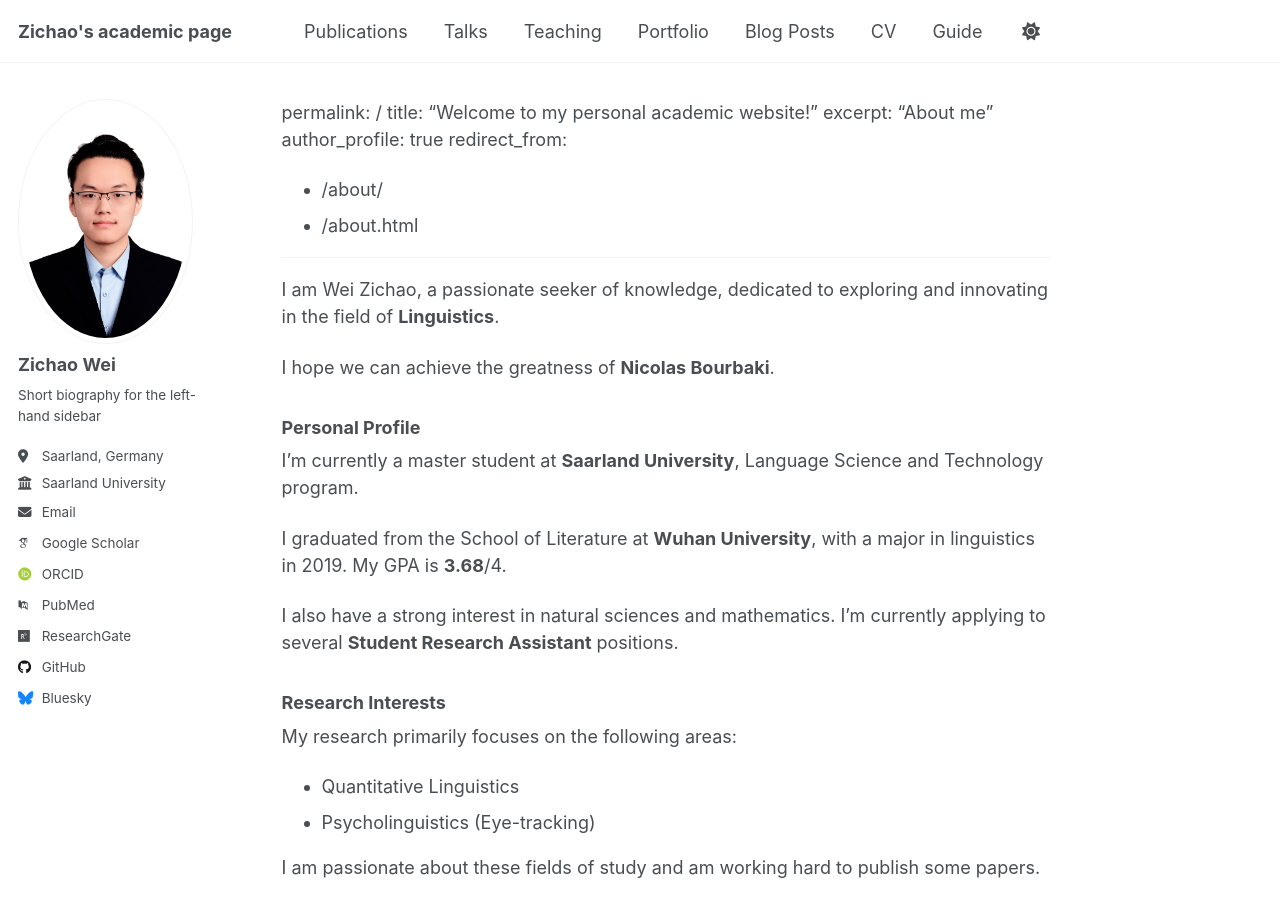
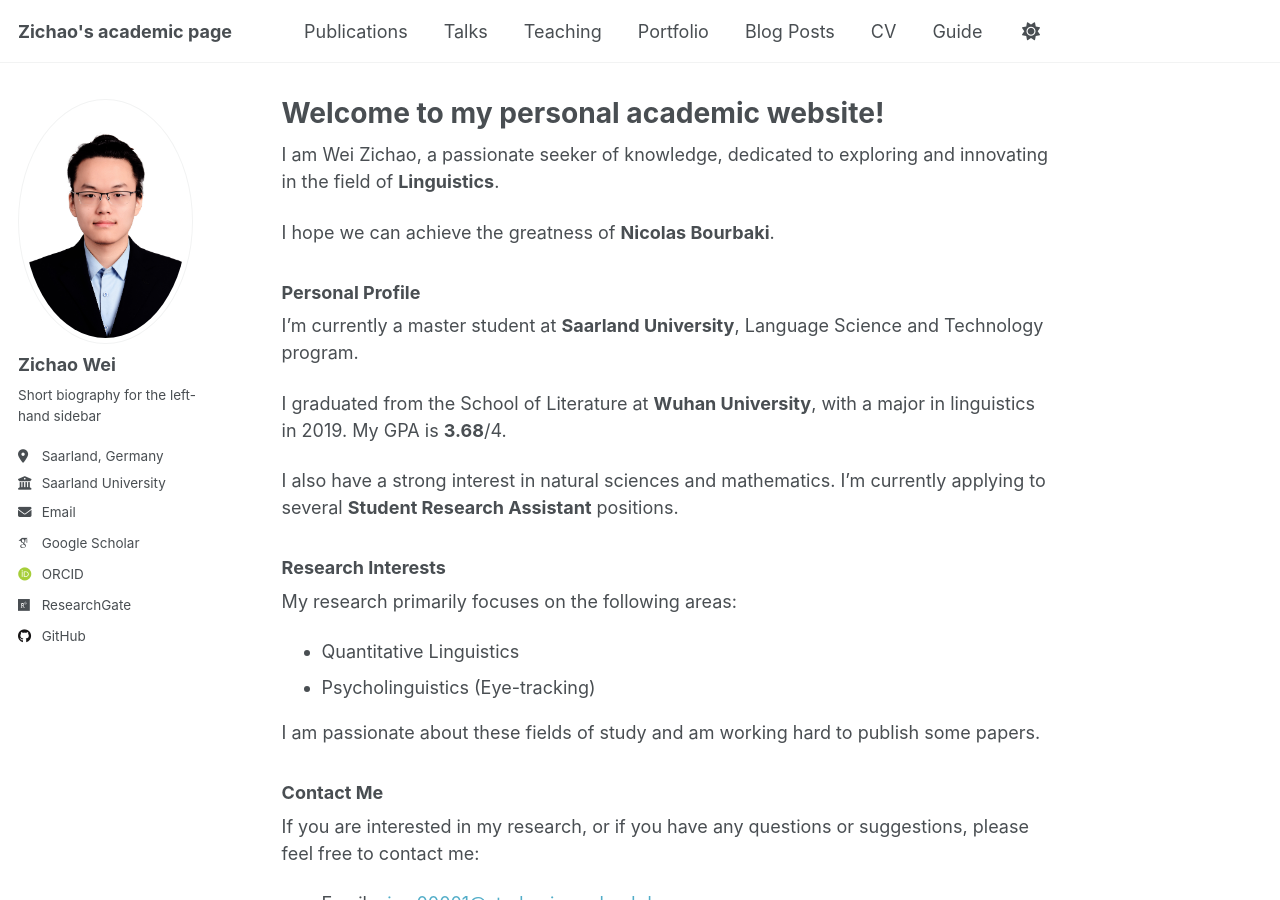
Before and after one commit to exusiaiwei/exusiaiwei.github.io, a Jekyll site: the page built from _pages/about.md, in a window 1280 px wide and 900 px high. Built offline with Jekyll 4.4.1, drawn with Linux system fonts in a browser that asks for light colours; some web fonts are replaced; our own code applies the rules of GitHub Pages for plain Markdown files.

Commit message:
✨ feat(config): Update author social media links and modify about page metadata

```diff
--- a/_config.yml
+++ b/_config.yml
@@ -37,7 +37,7 @@ author:
   impactstory      : # URL
   orcid            : "http://orcid.org/0009-0008-7739-0648"
   semantic         : # URL
-  pubmed           : "https://www.ncbi.nlm.nih.gov/pubmed/?term=john+snow"
+  pubmed           : #"https://www.ncbi.nlm.nih.gov/pubmed/?term=john+snow"
   researchgate     : "https://www.researchgate.net/profile/Zichao-Wei-3"
   scopus           : # URL
 
@@ -50,7 +50,7 @@ author:
   stackoverflow    : # User number or user number and name (i.e., use "1" or "1/jeff-atwood")
 
   # Social media
-  bluesky          : "bsky.app" # Replace this with you Bluesky username
+  bluesky          : #"bsky.app" # Replace this with you Bluesky username
   facebook         : # Username
   flickr           : # Username
   foursquare       : # Username
--- a/_pages/about.md
+++ b/_pages/about.md
@@ -1,3 +1,4 @@
+---
 permalink: /
 title: "Welcome to my personal academic website!"
 excerpt: "About me"
```
